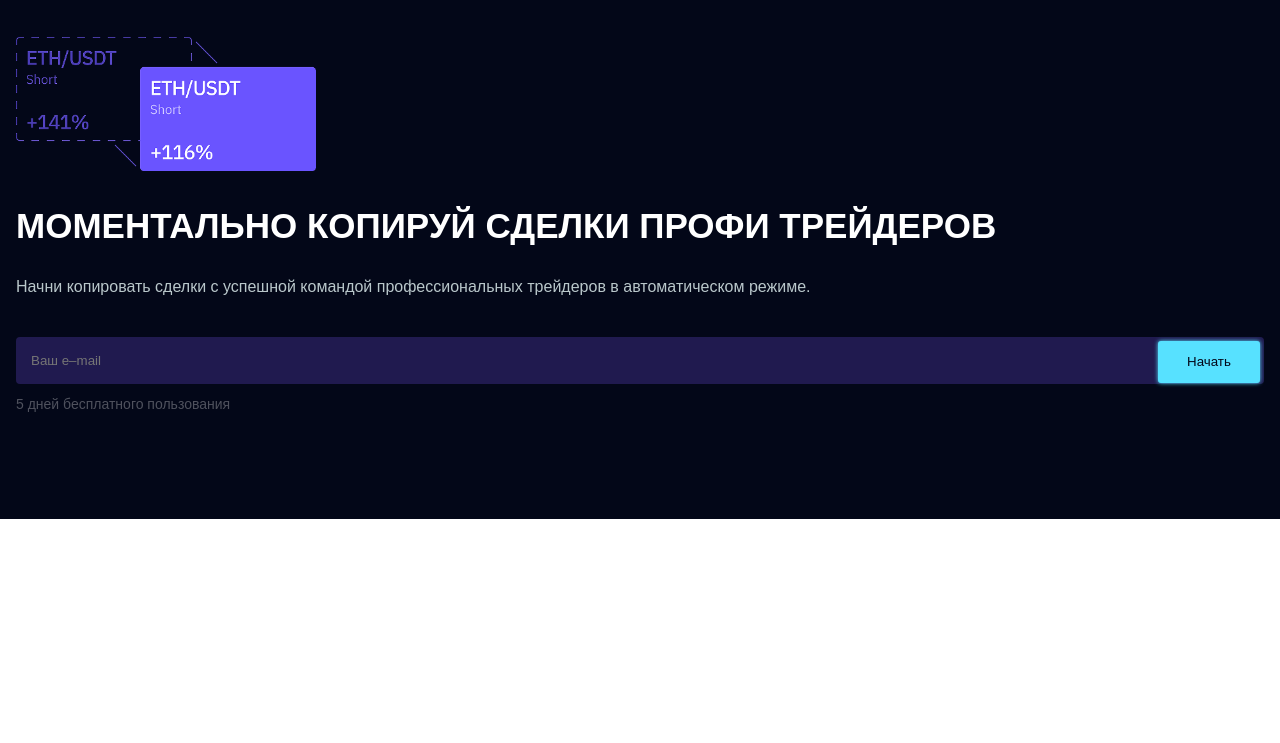
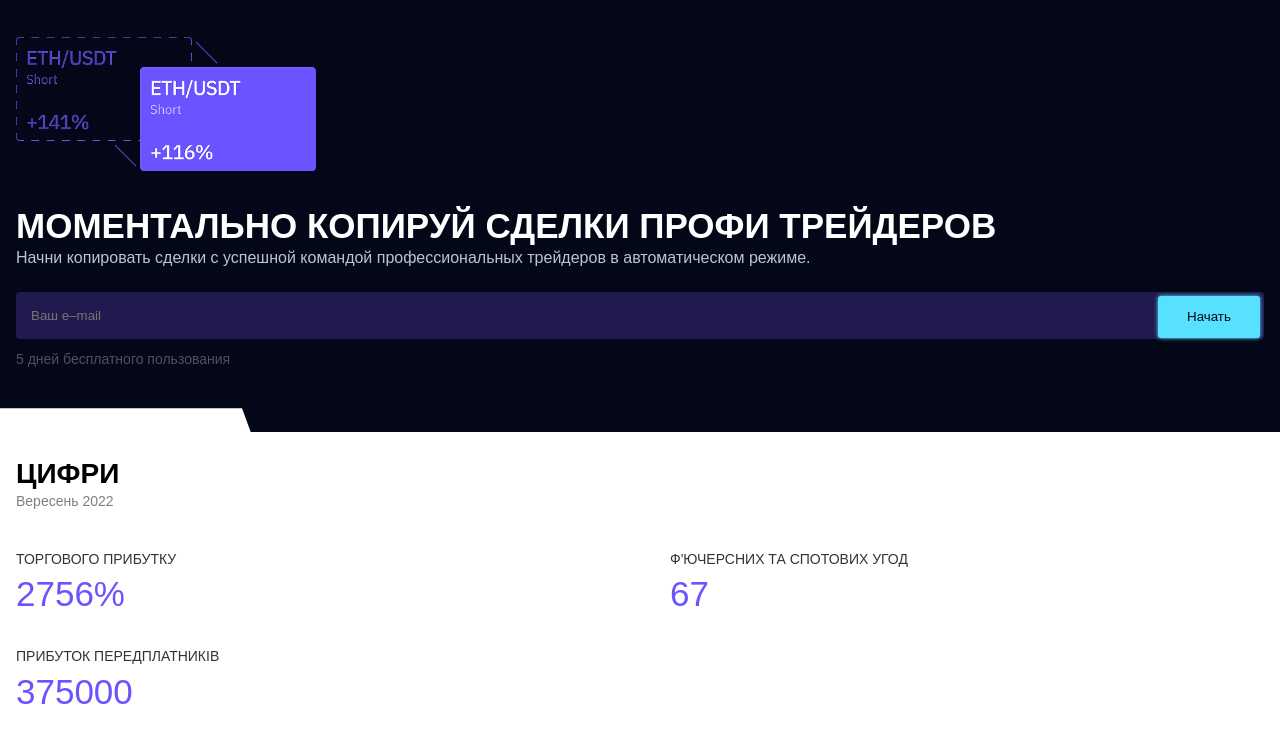
Before and after one commit to KsanaSal/test-trade-blade, a website: page index.html in a window 1280 px wide. Shown: the part 55-798 px from the top of the page. Drawn offline with nearby package versions, Linux system fonts and the light colour scheme.

Commit message:
added styles in numbers section

```diff
--- a/index.html
+++ b/index.html
@@ -146,24 +146,35 @@
                     </div>
                 </div>
             </section>
-            <!-- <section>
-                <h2>Цифри</h2>
-                <p>Вересень 2022</p>
-                <ul>
-                    <li>
-                        <p>Торгового прибутку</p>
-                        <span>2756%</span>
-                    </li>
-                    <li>
-                        <p>ф'ючерсних та спотових угод</p>
-                        <span>67</span>
-                    </li>
-                    <li>
-                        <p>прибуток передплатників</p>
-                        <span>375000</span>
-                    </li>
-                </ul>
-            </section> -->
+            <section class="numbers section text-blake" id="numbers">
+                <div class="numbers__bg numbers__bg--left"></div>
+                <div class="container numbers__container">
+                    <div class="numbers__info">
+                        <h2 class="numbers__title">Цифри</h2>
+                        <p class="numbers__text">Вересень 2022</p>
+                    </div>
+                    <ul class="numbers__list">
+                        <li class="numbers__item">
+                            <p class="numbers__item--text">
+                                Торгового прибутку
+                            </p>
+                            <span class="numbers__item--number">2756%</span>
+                        </li>
+                        <li class="numbers__item">
+                            <p class="numbers__item--text">
+                                ф'ючерсних та спотових угод
+                            </p>
+                            <span class="numbers__item--number">67</span>
+                        </li>
+                        <li class="numbers__item">
+                            <p class="numbers__item--text">
+                                прибуток передплатників
+                            </p>
+                            <span class="numbers__item--number">375000</span>
+                        </li>
+                    </ul>
+                </div>
+            </section>
             <!-- <section>
                 <h2>минулі угоди</h2>
                 <p>Онлайн</p>
--- a/scss/_base.scss
+++ b/scss/_base.scss
@@ -23,7 +23,7 @@ h4,
 h5,
 h6,
 p {
-    margin-top: 0;
+    margin: 0;
 }
 
 img {
--- a/scss/layouts/_hero.scss
+++ b/scss/layouts/_hero.scss
@@ -2,7 +2,7 @@
 
 .hero {
     background-color: var(--color-bg-dark);
-    padding: 92px 0;
+    padding: 92px 0 64px 0;
 
     @media screen and (min-width: $bp-desktop) {
         padding: 160px 0;
--- /dev/null
+++ b/scss/layouts/_numbers.scss
@@ -0,0 +1,106 @@
+@use "../utils/variables" as *;
+
+.numbers {
+    position: relative;
+    padding: 24px 0 48px 0;
+
+    @media screen and (min-width: $bp-desktop) {
+        padding: 56px 0 60px 0;
+    }
+
+    &__bg {
+        position: absolute;
+        top: -24px;
+        left: 0;
+        width: 272px;
+        height: 82px;
+        background-color: var(--color-white);
+
+        @media screen and (min-width: $bp-desktop) {
+            width: 640px;
+            height: 60px;
+            top: -59px;
+        }
+
+        &--left {
+            clip-path: polygon(0 0, calc(100% - 30px) 0, 100% 100%, 0 100%);
+        }
+    }
+
+    &__container {
+        display: flex;
+        flex-direction: column;
+        gap: 40px;
+
+        @media screen and (min-width: $bp-desktop) {
+            flex-direction: row;
+            gap: 156px;
+        }
+    }
+
+    &__info {
+        display: flex;
+        flex-direction: column;
+        gap: 2px;
+        z-index: 1;
+    }
+
+    &__title {
+        font-size: 28px;
+        font-weight: 600;
+        text-transform: uppercase;
+
+        @media screen and (min-width: $bp-desktop) {
+            font-size: 44px;
+        }
+    }
+
+    &__text {
+        color: var(--color-dark-50);
+        font-size: 14px;
+    }
+
+    &__list {
+        display: grid;
+        grid-row: auto;
+        grid-template-columns: repeat(2, 1fr);
+        grid-template-rows: repeat(2, 1fr);
+        gap: 32px 60px;
+        font-size: 14px;
+        text-transform: uppercase;
+
+        @media screen and (min-width: $bp-desktop) {
+            grid-template-columns: repeat(4, 1fr);
+            grid-template-rows: 1fr;
+            gap: 0 100px;
+        }
+    }
+
+    &__item {
+        display: flex;
+        flex-direction: column;
+        gap: 4px;
+
+        @media screen and (min-width: $bp-desktop) {
+            gap: 8px;
+        }
+
+        &--text {
+            color: var(--color-dark-80);
+
+            @media screen and (min-width: $bp-desktop) {
+                width: 230px;
+            }
+        }
+
+        &--number {
+            font-weight: 500;
+            color: var(--color-brand-light);
+            font-size: 35px;
+
+            @media screen and (min-width: $bp-desktop) {
+                font-size: 60px;
+            }
+        }
+    }
+}
--- a/scss/main.scss
+++ b/scss/main.scss
@@ -14,3 +14,4 @@
 @use "./layouts/header";
 @use "./layouts/mobile-menu";
 @use "./layouts/hero";
+@use "./layouts/numbers";
```
Also changed, not shown: css/main.css, css/main.min.css.
